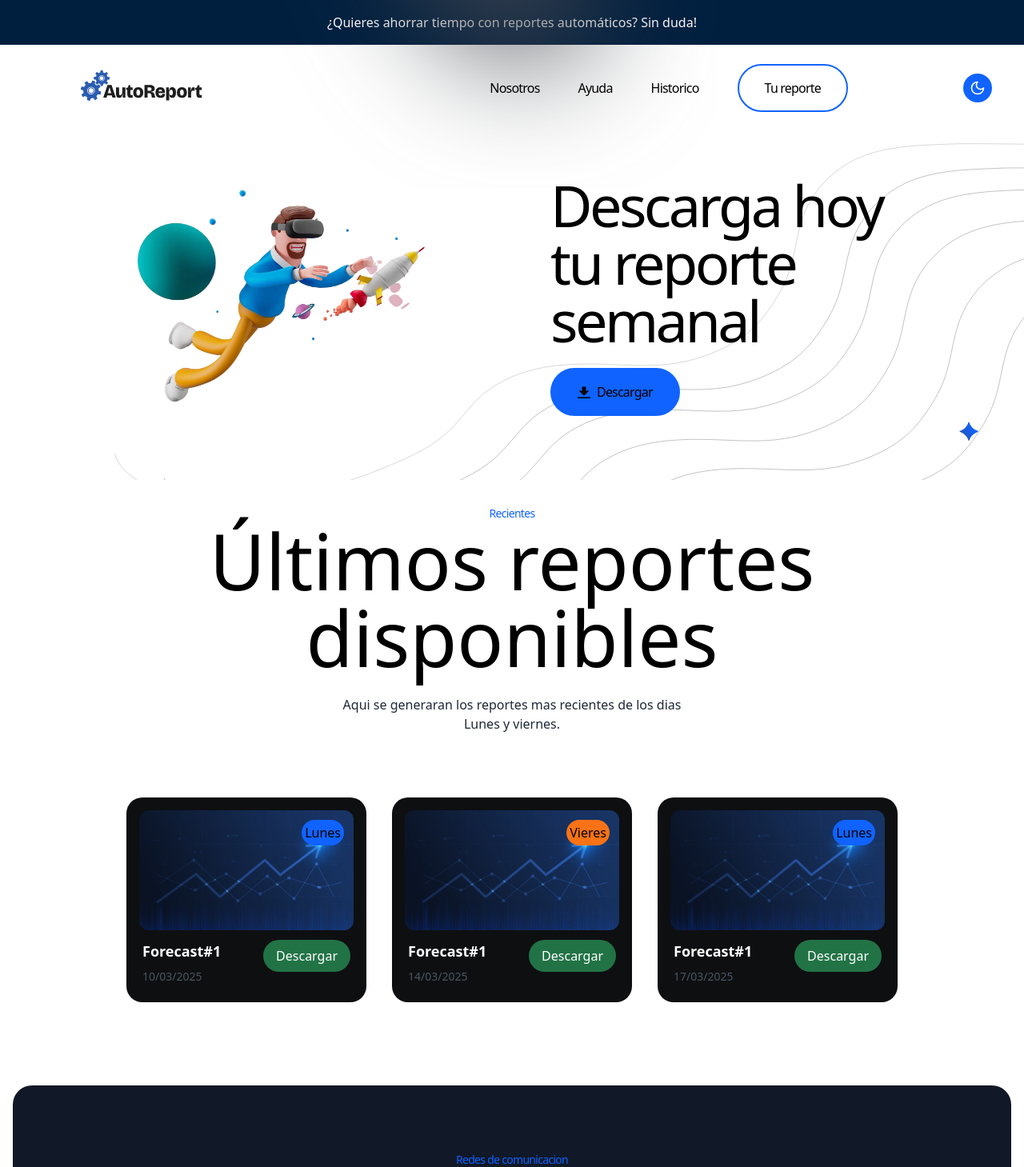
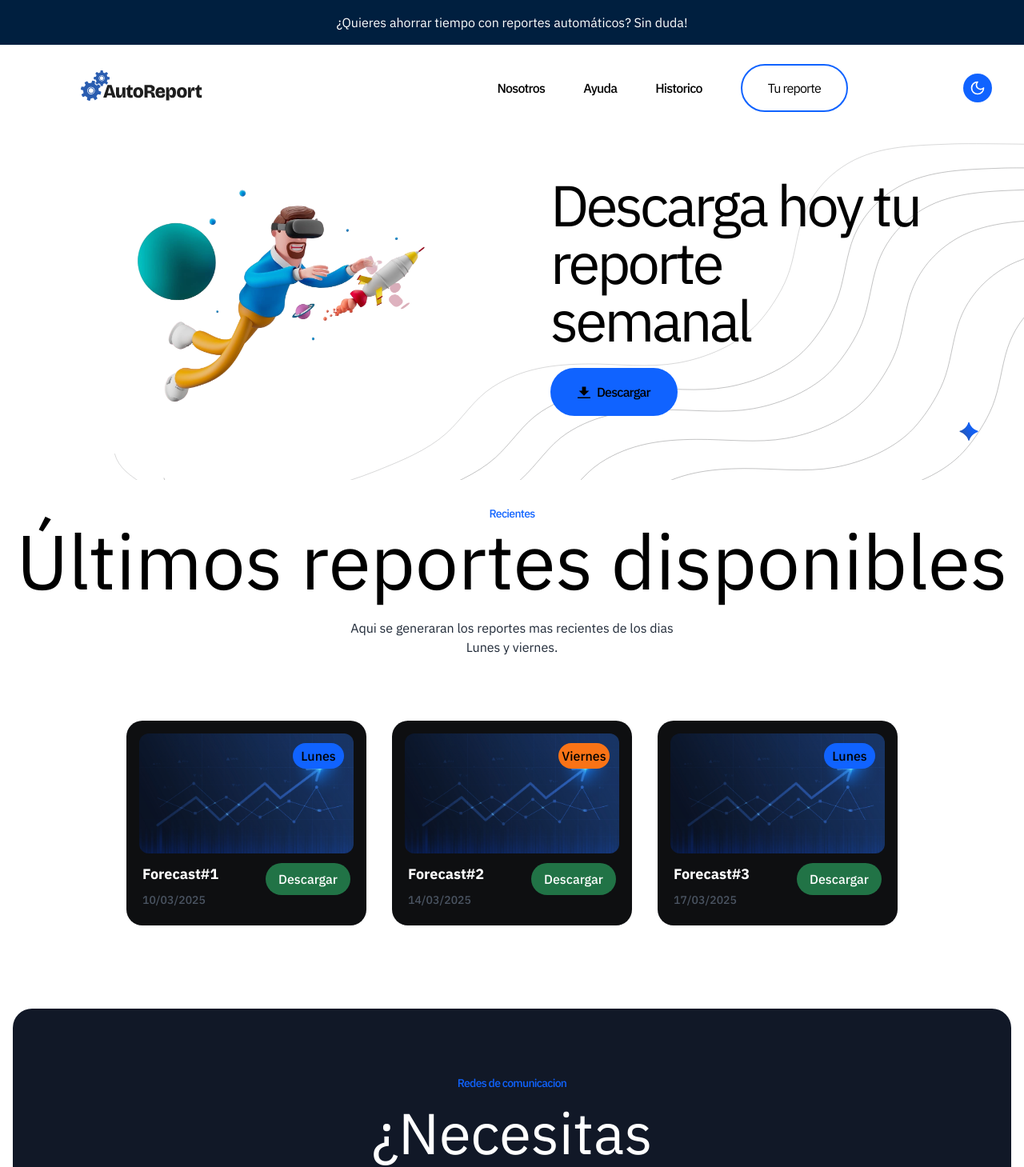
Before and after one commit to Aleexix/AutoReport, a React (Vite) app: page / in a window 1280 px wide. Shown: the top 1459 px of the page at 80% size. Built offline with nearby package versions, Linux system fonts and the light colour scheme.

Commit message:
arreglos en el tema claro/oscuro

```diff
--- a/src/Global.css
+++ b/src/Global.css
@@ -22,3 +22,7 @@
 .scroll-to-top.visible {
   opacity: 1;
 }
+
+*{
+  font-family: 'IBM Plex sans', sans-serif;
+}
--- a/src/components/Navbar.tsx
+++ b/src/components/Navbar.tsx
@@ -51,7 +51,7 @@ const Navbar: React.FC = () => {
                     <div className="flex items-center justify-center">
                       <button
                         onClick={toggleTheme}
-    className="ml-36 mr-8 p-2 text-white bg-blueI hover:bg-blue rounded-full transition duration-300"
+                        className="ml-36 mr-8 p-2 text-white border-blueI focus:ring-blueI focus:border-blueI bg-blueI hover:bg-blue rounded-full transition-transform transform duration-300 hover:scale-110"
                         aria-label="Cambiar tema"
                       >
                         {darkMode ? (
--- a/src/pages/About.tsx
+++ b/src/pages/About.tsx
@@ -28,10 +28,10 @@ const themeContext = useContext(ThemeContext);
                             </div>
                             <div className="w-full md:w-1/2 p-8 mt-60  lg:p-12"><span className="inline-block mb-4 text-sm text-blueI font-medium tracking-tighter">Sobre Nosotros</span>
                                 <h2 className= {`mb-6 text-6xl md:text-7xl tracking-tighter ${darkMode ? 'text-white':'text-black'}`}>Practicantes con un objetivo claro</h2>
-                                <p className= {`mb-10  text-opacity-60 w-96 ${darkMode ? 'text-white':'text-gray-900'}`}>Hola! nosotros somos practicantes de IBm en la unidad de ventas en el año 2025, este proyecto sale de una necesidad de automatizacion de la unidad...</p>
+                                <p className= {`mb-10  text-opacity-60 w-96 ${darkMode ? 'text-white':'text-gray-900'}`}>Hola! nosotros somos practicantes de IBM en la unidad de ventas en el año 2025, este proyecto sale de una necesidad de automatizacion de la unidad...</p>
                                 <a className="inline-block px-8 py-4 text-black  font-medium bg-blueI tracking-tighter hover:bg-blueI border-2 border-blueI focus:border-blueI focus:border-opacity-40 hover:borderblueI focus:ring-4 focus:ring-blueI focus:ring-opacity-40 rounded-full transition-transform duration-300 transform hover:scale-105" href="#">Leer mas</a>
                             </div>
-                        </div>
+                        </div><img className="absolute top-0 left-48 z-0 " src={`${darkMode ? 'src/Images/layer-blur.svg':''}`} alt="" />
                     </div>
                 </div>
             </section>
--- a/src/pages/Contact us.tsx
+++ b/src/pages/Contact us.tsx
@@ -22,7 +22,7 @@ const ContactUs = () => {
               <div className="w-full md:w-1/2 p-2">
                 <div className= {`mb-2 border  overflow-hidden rounded-3xl ${darkMode ? 'border-white focus-within:border-blueI':'border-black focus-within:border-blueI'}`}>
                   <input className="pl-6 pr-16 py-4 text-gray-300 w-full placeholder-gray-400 outline-none bg-transparent" type="text" placeholder="Nombre"/>
-                </div>
+                </div><img className="absolute top-0 left-48 z-0 " src={`${darkMode ? 'src/Images/layer-blur.svg':''}`} alt="" />
               </div>
               <div className="w-full md:w-1/2 p-2">
               <div className= {`mb-2 border  overflow-hidden rounded-3xl ${darkMode ? 'border-white focus-within:border-blueI':'border-black focus-within:border-blueI'}`}>
@@ -57,7 +57,7 @@ const ContactUs = () => {
             <div className="flex flex-wrap justify-center max-w-xs mx-auto mb-6">
               <div className="w-full"><a className="block px-14 py-4 text-center font-medium tracking-2xl border-2 border-blueI bg-blueI hover:bg-blueI text-black focus:ring-4 focus:ring-blueI focus:ring-opacity-40 rounded-full transition-transform duration-300 transform hover:scale-105" href="#">Enviar</a></div>
             </div>
-            <p className= {`text-sm max-w-xs mx-auto ${darkMode ? 'text-gray-300':'text-gray-700'}`}>Su información será utilizada de acuerdo con nuestra Política de privacidad. Usted puede opf fuera en cualquier momento</p>
+            <p className= {`text-sm max-w-xs mx-auto ${darkMode ? 'text-gray-300':'text-gray-700'}`}>Su información será utilizada de acuerdo con nuestra Política de privacidad. Usted se puede comunicar en cualquier momento</p>
           </div>
         </div>
       </section>
--- a/src/pages/Index.tsx
+++ b/src/pages/Index.tsx
@@ -43,7 +43,7 @@ const Index: React.FC = () => {
         </div>
         <img className="absolute bottom-0  right-0" src={`${darkMode ? 'src/Images/lines2.svg' : 'src/Images/Group 1.svg'}  `} alt="" />
         <img className="absolute right-14 z-30" src="src/Images/star.svg" alt="" />
-      </div><img className="absolute top-0 left-48 z-0 " src="src/Images/layer-blur.svg" alt="" />
+      </div><img className="absolute top-0 left-48 z-0 " src={`${darkMode ? 'src/Images/layer-blur.svg':''}`} alt="" />
       <section className={`pt-35 pb-24  ${darkMode ? 'bg-body' : 'bg-white'}`}>
         <div className="container px-4 mx-auto">
           <div className="text-center"><span className="inline-block mt-8 text-sm text-blueI font-medium tracking-tighter">Recientes</span>
@@ -57,7 +57,7 @@ const Index: React.FC = () => {
                     <div className="relative w-full">
                         <img src="src/Images/opcion1.jpg" className="mb-3 h-auto w-full rounded-xl 3xl:h-full 3xl:w-full" alt=""/>
                         <button className="absolute top-3 right-3 flex items-center justify-center rounded-full bg-blueI p-1 text-brand-500 hover:cursor-pointer">
-                            <div className="flex h-full w-full items-center justify-center rounded-full font-medium">
+                            <div className="flex h-full w-14 items-center justify-center rounded-full font-medium">
                                 Lunes
                             </div>
                         </button>
@@ -78,14 +78,14 @@ const Index: React.FC = () => {
                     <div className="relative w-full">
                         <img src="src/Images/opcion1.jpg" className="mb-3 h-auto w-full rounded-xl 3xl:h-full 3xl:w-full" alt=""/>
                         <button className="absolute top-3 right-3 flex items-center justify-center rounded-full bg-orange p-1 text-brand-500 hover:cursor-pointer">
-                            <div className="flex h-full w-full items-center justify-center rounded-full font-medium">
-                                Vieres
+                            <div className="flex h-full w-14 items-center justify-center rounded-full font-medium">
+                                Viernes
                             </div>
                         </button>
                     </div>
                     <div className="mb-3 flex items-center justify-between px-1 md:items-start">
                         <div className="mb-2">
-                            <p className={`text-lg font-bold ${darkMode ? 'text-black':'text-white '}`}> Forecast#1 </p>
+                            <p className={`text-lg font-bold ${darkMode ? 'text-black':'text-white '}`}> Forecast#2 </p>
                             <p className="mt-1 text-sm font-medium text-gray-600 md:mt-2"> 14/03/2025 </p>
                         </div>
                         <div className="flex items-center justify-between md:items-center lg:justify-between ">
@@ -99,14 +99,14 @@ const Index: React.FC = () => {
                     <div className="relative w-full">
                         <img src="src/Images/opcion1.jpg" className="mb-3 h-auto w-full rounded-xl 3xl:h-full 3xl:w-full" alt=""/>
                         <button className="absolute top-3 right-3 flex items-center justify-center rounded-full bg-blueI p-1 text-brand-500 hover:cursor-pointer">
-                            <div className="flex h-full w-full items-center justify-center rounded-full font-medium">
+                            <div className="flex h-full w-14 items-center justify-center rounded-full font-medium">
                                 Lunes
                             </div>
                         </button>
                     </div>
                     <div className="mb-3 flex items-center justify-between px-1 md:items-start">
                         <div className="mb-2">
-                            <p className={`text-lg font-bold ${darkMode ? 'text-black':'text-white '}`}> Forecast#1 </p>
+                            <p className={`text-lg font-bold ${darkMode ? 'text-black':'text-white '}`}> Forecast#3 </p>
                             <p className="mt-1 text-sm font-medium text-gray-600 md:mt-2"> 17/03/2025 </p>
                         </div>
                         <div className="flex items-center justify-between md:items-center lg:justify-between ">
--- a/src/pages/Weekly.tsx
+++ b/src/pages/Weekly.tsx
@@ -20,7 +20,7 @@ const Weekly = () => {
           <div className="mb-32 md:max-w-2xl text-center mx-auto"><span className="inline-block mb-4 text-sm text-blueI font-medium tracking-tighter">Semanal</span>
             <h2 className={`text-7xl lg:text-8xl  ${darkMode ? 'text-white' : 'text-black'}`}>Reportes semanales</h2>
             <img className="absolute bottom-0  right-0" src={`${darkMode ? 'src/Images/lines2.svg' : 'src/Images/Group 1.svg'}  `} alt="" />
-          </div><img className="absolute top-0 left-48 z-0 " src="src/Images/layer-blur.svg" alt="" />
+          </div><img className="absolute top-0 left-48 z-0 " src={`${darkMode ? 'src/Images/layer-blur.svg':''}`} alt="" />
           <div className="flex flex-wrap  justify-center gap-8">
 
           <div className= {`relative flex flex-col rounded-[20px] max-w-[300px] h-64 bg-clip-border  w-full !p-4 ${darkMode ? 'bg-white' : 'bg-body'} ` }>
@@ -28,7 +28,7 @@ const Weekly = () => {
                     <div className="relative w-full">
                         <img src="src/Images/opcion1.jpg" className="mb-3 h-auto w-full rounded-xl 3xl:h-full 3xl:w-full" alt=""/>
                         <button className="absolute top-3 right-3 flex items-center justify-center rounded-full bg-blueI p-1 text-brand-500 hover:cursor-pointer">
-                            <div className="flex h-full w-full items-center justify-center rounded-full font-medium">
+                            <div className="flex h-full w-14 items-center justify-center rounded-full font-medium">
                                 Lunes
                             </div>
                         </button>
@@ -49,7 +49,7 @@ const Weekly = () => {
                     <div className="relative w-full">
                         <img src="src/Images/opcion1.jpg" className="mb-3 h-auto w-full rounded-xl 3xl:h-full 3xl:w-full" alt=""/>
                         <button className="absolute top-3 right-3 flex items-center justify-center rounded-full bg-orange p-1 text-brand-500 hover:cursor-pointer">
-                            <div className="flex h-full w-full items-center justify-center rounded-full font-medium">
+                            <div className="flex h-full w-14 items-center justify-center rounded-full font-medium">
                                 Viernes
                             </div>
                         </button>
@@ -70,7 +70,7 @@ const Weekly = () => {
                     <div className="relative w-full">
                         <img src="src/Images/opcion1.jpg" className="mb-3 h-auto w-full rounded-xl 3xl:h-full 3xl:w-full" alt=""/>
                         <button className="absolute top-3 right-3 flex items-center justify-center rounded-full bg-blueI p-1 text-brand-500 hover:cursor-pointer">
-                            <div className="flex h-full w-full items-center justify-center rounded-full font-medium">
+                            <div className="flex h-full w-14  items-center justify-center rounded-full font-medium">
                                 Lunes
                             </div>
                         </button>
@@ -91,7 +91,7 @@ const Weekly = () => {
                     <div className="relative w-full">
                         <img src="src/Images/opcion1.jpg" className="mb-3 h-auto w-full rounded-xl 3xl:h-full 3xl:w-full" alt=""/>
                         <button className="absolute top-3 right-3 flex items-center justify-center rounded-full bg-orange p-1 text-brand-500 hover:cursor-pointer">
-                            <div className="flex h-full w-full items-center justify-center rounded-full font-medium">
+                            <div className="flex h-full w-14 items-center justify-center rounded-full font-medium">
                                 Viernes
                             </div>
                         </button>
@@ -112,7 +112,7 @@ const Weekly = () => {
                     <div className="relative w-full">
                         <img src="src/Images/opcion1.jpg" className="mb-3 h-auto w-full rounded-xl 3xl:h-full 3xl:w-full" alt=""/>
                         <button className="absolute top-3 right-3 flex items-center justify-center rounded-full bg-blueI p-1 text-brand-500 hover:cursor-pointer">
-                            <div className="flex h-full w-full items-center justify-center rounded-full font-medium">
+                            <div className="flex h-full w-14 items-center justify-center rounded-full font-medium">
                                 Lunes
                             </div>
                         </button>
@@ -132,8 +132,8 @@ const Weekly = () => {
                 <div className="h-full w-full">
                     <div className="relative w-full">
                         <img src="src/Images/opcion1.jpg" className="mb-3 h-auto w-full rounded-xl 3xl:h-full 3xl:w-full" alt=""/>
-                        <button className="absolute top-3 right-3 flex items-center justify-center rounded-full bg-orage p-1 text-brand-500 hover:cursor-pointer">
-                            <div className="flex h-full w-full items-center justify-center rounded-full font-medium">
+                        <button className="absolute top-3 right-3 flex items-center justify-center rounded-full bg-orange p-1 text-brand-500 hover:cursor-pointer">
+                            <div className="flex h-full w-14 items-center justify-center rounded-full font-medium">
                                 viernes
                             </div>
                         </button>
```
Also changed, not shown: index.html (+5 -2 lines). Lines whose indentation alone changed are shown as unchanged.
